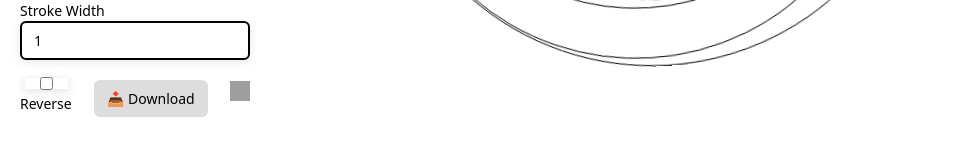
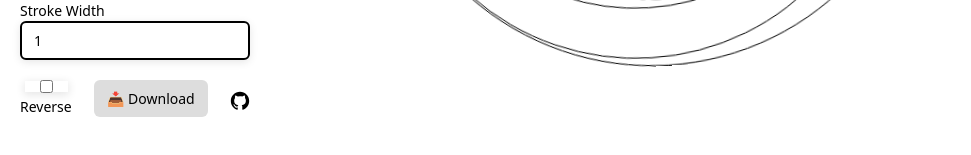
Before and after one commit to josh-frank/rotary-demisphere, a React (Vite) app: page / in a window 1280 px wide. Shown: the part 603-758 px from the top of the page, without its empty margins (0-971 px from the left). Built offline with nearby package versions, Linux system fonts and the light colour scheme; grey boxes are pictures that could not be loaded.

Commit message:
adding github logo pt3

```diff
--- a/src/App.css
+++ b/src/App.css
@@ -41,7 +41,7 @@ aside {
   flex-flow: row;
   width: 100%;
   justify-content: space-between;
-  align-items: center;
+  align-items: flex-end;
 }
 
 svg {
@@ -110,6 +110,10 @@ circle {
   circle {
     stroke: #e0e0e0;
   }
+
+  .github {
+    filter: invert(1);
+  }
 }
 
 g {
--- a/src/App.jsx
+++ b/src/App.jsx
@@ -1,5 +1,6 @@
 import { useCallback, useEffect, useState } from 'react'
 import './App.css'
+import githubLogo from '/github.svg'
 
 const generateDemisphere = ({ numberOfCircles, startingRadius, radiusIncrement, offsetDistance, angleIncrement }) =>
   Array.from({ length: numberOfCircles }, (_, i) => ({
@@ -179,7 +180,7 @@ function SpiralControls({ currentSpiral, setCurrentSpiral, spiralDisplay, setSpi
       </label>
       <button type="button" onClick={handleDownload}>📥 Download</button>
       <a href="https://github.com/josh-frank/rotary-demisphere" target="_blank" rel="noopener noreferrer" title="View on GitHub">
-        <img src="/github-logo.svg" alt="GitHub" width="20" height="20" />
+        <img src={githubLogo} className='github' alt="GitHub" width="20" height="20" />
       </a>
     </aside>
   </form>;
```
